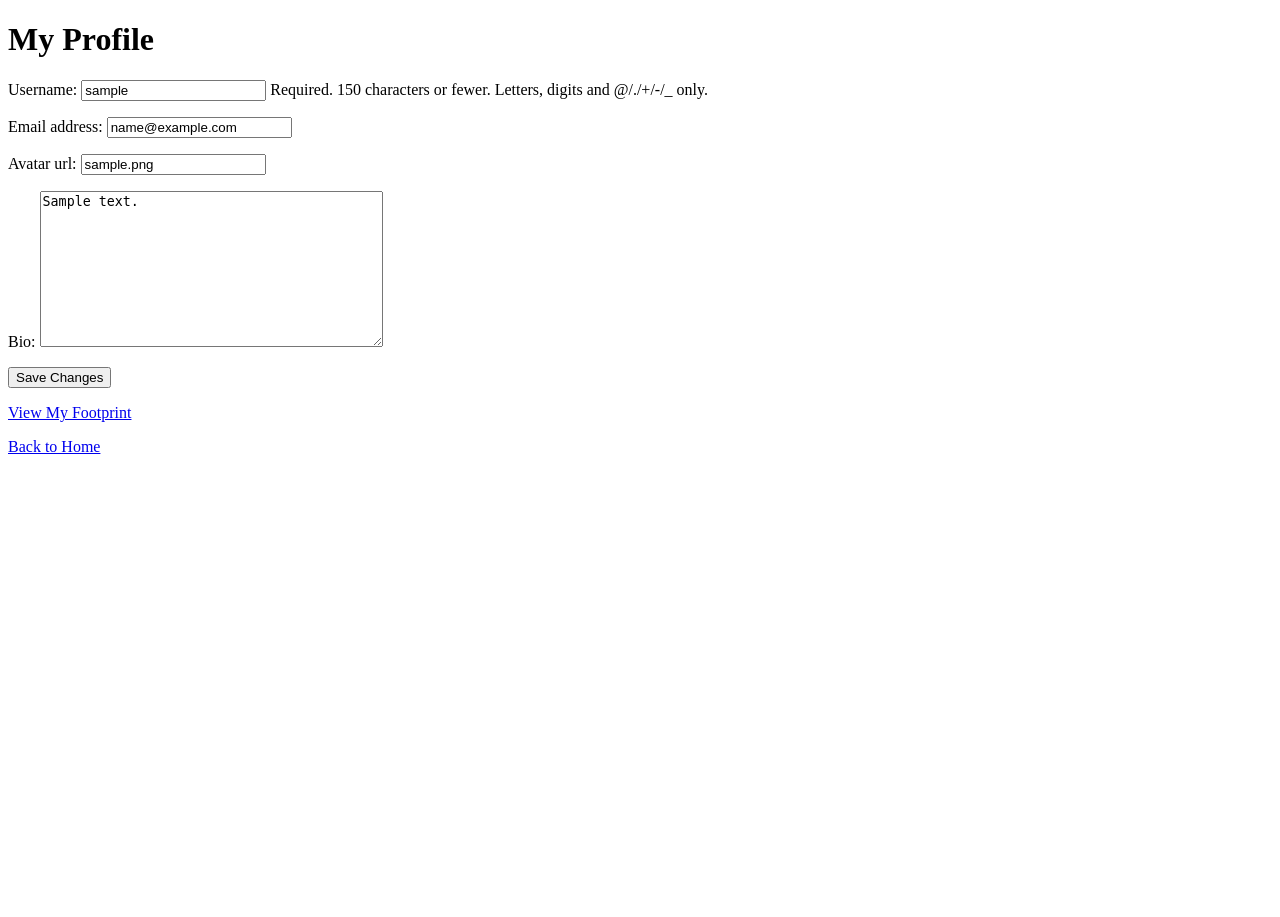
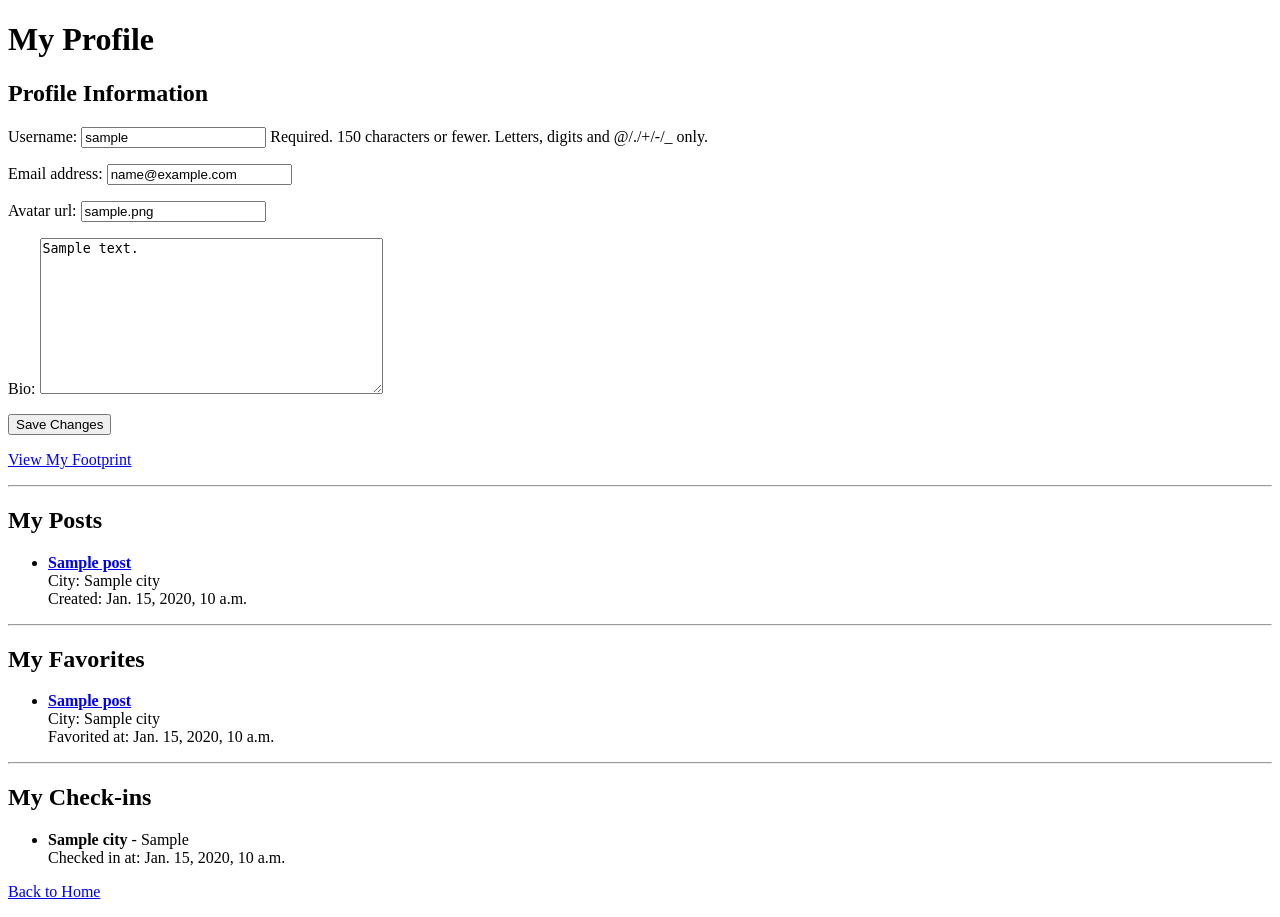
Before and after one commit to ZaneCarl98/Travel-platform, a Django app: page /profile/ in a window 1280 px wide. Before the commit the page ends 454 px from the top, so only its background shows below. Run offline with Django 5.2, Linux system fonts and the light colour scheme; a user stored in the database is signed in; tables that the repository leaves empty hold one stand-in row (values such as "Sample post").

Commit message:
enhance the fundamental of My Profile page.

```diff
--- a/core/views.py
+++ b/core/views.py
@@ -117,9 +117,16 @@ def profile_view(request):
         user_form = UserUpdateForm(instance=request.user)
         profile_form = ProfileUpdateForm(instance=profile)
 
+    my_posts = Post.objects.filter(author=request.user).order_by('-created_at')
+    my_favorites = Favorite.objects.filter(user=request.user).select_related('post', 'post__city').order_by('-created_at')
+    my_checkins = Checkin.objects.filter(user=request.user).select_related('city').order_by('-checkin_date')
+
     return render(request, 'profile.html', {
         'user_form': user_form,
         'profile_form': profile_form,
+        'my_posts': my_posts,
+        'my_favorites': my_favorites,
+        'my_checkins': my_checkins,
     })
 
 @login_required
--- a/templates/profile.html
+++ b/templates/profile.html
@@ -1,11 +1,12 @@
 <!DOCTYPE html>
 <html>
 <head>
-    <title>Profile</title>
+    <title>My Profile</title>
 </head>
 <body>
     <h1>My Profile</h1>
 
+    <h2>Profile Information</h2>
     <form method="post">
         {% csrf_token %}
         {{ user_form.as_p }}
@@ -13,8 +14,58 @@
         <button type="submit">Save Changes</button>
     </form>
 
-    <p><a href="/footprint/">View My Footprint</a></p>
+    <p>
+        <a href="{% url 'footprint' %}">View My Footprint</a>
+    </p>
 
-    <a href="/">Back to Home</a>
+    <hr>
+
+    <h2>My Posts</h2>
+    <ul>
+        {% for post in my_posts %}
+            <li>
+                <strong>
+                    <a href="{% url 'post_detail' post.id %}">{{ post.title }}</a>
+                </strong><br>
+                City: {{ post.city.name }}<br>
+                Created: {{ post.created_at }}
+            </li>
+        {% empty %}
+            <li>You have not created any posts yet.</li>
+        {% endfor %}
+    </ul>
+
+    <hr>
+
+    <h2>My Favorites</h2>
+    <ul>
+        {% for favorite in my_favorites %}
+            <li>
+                <strong>
+                    <a href="{% url 'post_detail' favorite.post.id %}">{{ favorite.post.title }}</a>
+                </strong><br>
+                City: {{ favorite.post.city.name }}<br>
+                Favorited at: {{ favorite.created_at }}
+            </li>
+        {% empty %}
+            <li>You have not favorited any posts yet.</li>
+        {% endfor %}
+    </ul>
+
+    <hr>
+
+    <h2>My Check-ins</h2>
+    <ul>
+        {% for checkin in my_checkins %}
+            <li>
+                <strong>{{ checkin.city.name }}</strong> - {{ checkin.city.country }}<br>
+                Checked in at: {{ checkin.checkin_date }}
+            </li>
+        {% empty %}
+            <li>No check-ins yet.</li>
+        {% endfor %}
+    </ul>
+
+    <p><a href="{% url 'home' %}">Back to Home</a></p>
 </body>
 </html>
```
